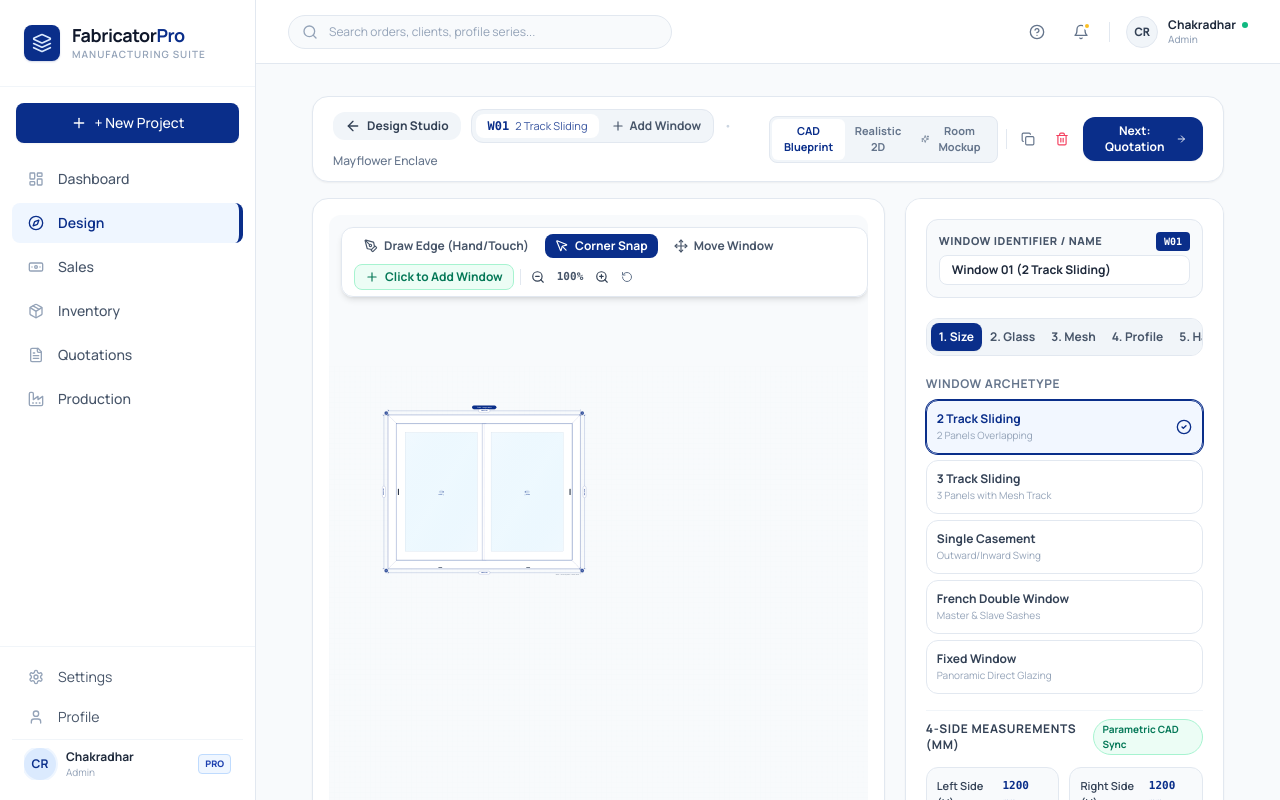
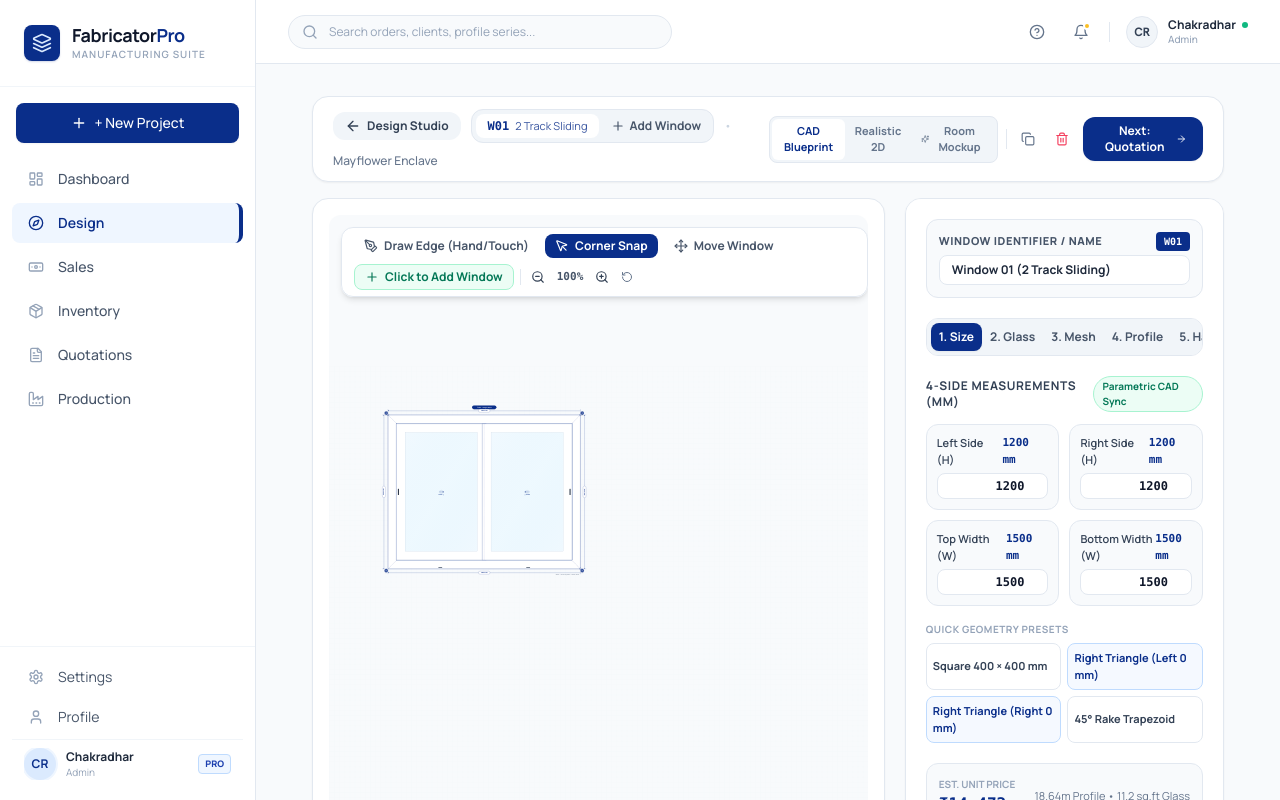
Before and after one commit to samachakri/fabricator-application, a Next.js app: page /projects/PRJ-1036/design/W01 in a window 1280 px wide. Shown: the top 800 px of the page. Built offline with nearby package versions, Linux system fonts and the light colour scheme.

Commit message:
fix(designer): remove hardcoded Window Archetype selection for manual input

```diff
--- a/components/designer/WindowControls.tsx
+++ b/components/designer/WindowControls.tsx
@@ -40,14 +40,6 @@ export const WindowControls: React.FC<WindowControlsProps> = ({
   const [activeSection, setActiveSection] = useState<
     'dimensions' | 'glass' | 'mesh' | 'profile' | 'hardware'
   >('dimensions');
-
-  const windowTypes: { id: WindowType; label: string; desc: string }[] = [
-    { id: 'sliding_2track', label: '2 Track Sliding', desc: '2 Panels Overlapping' },
-    { id: 'sliding_3track', label: '3 Track Sliding', desc: '3 Panels with Mesh Track' },
-    { id: 'casement_single', label: 'Single Casement', desc: 'Outward/Inward Swing' },
-    { id: 'casement_double', label: 'French Double Window', desc: 'Master & Slave Sashes' },
-    { id: 'fixed', label: 'Fixed Window', desc: 'Panoramic Direct Glazing' },
-  ];
 
   const brands: ProfileBrand[] = ['VEKA', 'REHAU', 'KOMMERLING', 'ALUPLAST'];
 
@@ -190,44 +182,8 @@ export const WindowControls: React.FC<WindowControlsProps> = ({
       {/* SECTION 1: MEASUREMENTS & DIMENSIONS */}
       {activeSection === 'dimensions' && (
         <div className="space-y-4 animate-in fade-in duration-200">
-          <div>
-            <label className="text-xs font-bold uppercase tracking-wider text-slate-500 mb-2 block">
-              Window Archetype
-            </label>
-            <div className="space-y-1.5">
-              {windowTypes.map((t) => (
-                <button
-                  key={t.id}
-                  onClick={() => {
-                    const isCasement = t.id.startsWith('casement');
-                    onChange({
-                      type: t.id,
-                      name: t.label,
-                      openingDirection: isCasement ? 'casement_left' : 'sliding_left',
-                      tracks: t.id === 'sliding_3track' ? 3 : t.id === 'sliding_2track' ? 2 : 1,
-                      sashes: t.id === 'sliding_3track' ? 3 : t.id === 'casement_double' ? 2 : t.id === 'casement_single' ? 1 : 2,
-                    });
-                  }}
-                  className={`w-full p-2.5 rounded-xl text-left text-xs transition-all border flex items-center justify-between ${
-                    design.type === t.id
-                      ? 'bg-blue-50/80 border-[#0A2E8A] text-[#0A2E8A] font-bold ring-1 ring-[#0A2E8A]'
-                      : 'border-slate-200 text-slate-700 hover:bg-slate-50'
-                  }`}
-                >
-                  <div>
-                    <p className="font-bold">{t.label}</p>
-                    <p className="text-[10px] text-slate-400 font-normal">{t.desc}</p>
-                  </div>
-                  {design.type === t.id && (
-                    <CheckCircle2 className="w-4 h-4 text-[#0A2E8A]" />
-                  )}
-                </button>
-              ))}
-            </div>
-          </div>
-
           {/* 4-Side Parametric Measurements Grid */}
-          <div className="pt-2 border-t border-slate-100 space-y-3">
+          <div className="space-y-3">
             <div className="flex items-center justify-between">
               <label className="text-xs font-bold uppercase tracking-wider text-slate-700">
                 4-Side Measurements (mm)
```
